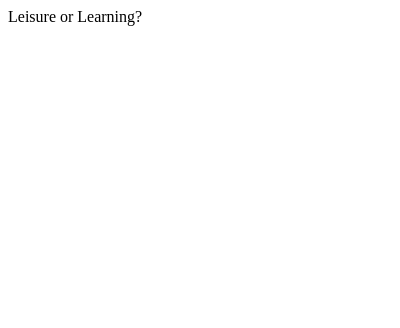
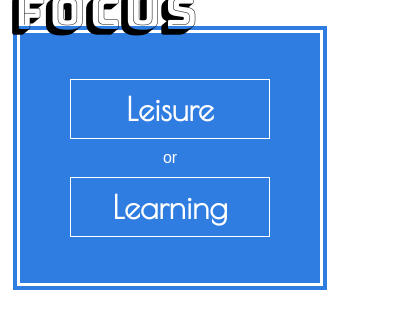
Before and after one commit to 04AJ/FocusExtension, a browser extension: page popup.html in a window 400 px wide. Drawn offline with nearby package versions, Linux system fonts and the light colour scheme.

Commit message:
Added basic UX and new files

```diff
--- a/popup.css
+++ b/popup.css
@@ -0,0 +1,53 @@
+body{
+    margin: 0;
+    min-width:220px;
+    padding: 10px;
+    font-family: Arial, Helvetica, sans-serif;
+}
+
+.title{
+    margin-top: -30px;
+    font-size: xxx-large;
+    font-family: 'Bungee Shade', cursive;
+    text-emphasis-color: white;
+}
+
+.container{
+    margin-top: -20px;
+
+    color: white;
+    padding: 50px;
+    background-color:rgb(48, 125, 226) ;
+    border: 10px double white;
+    width: 200px;
+    height: 150px;
+    display: flex;
+    flex-direction: column;
+    justify-content: center;
+    text-align: center;
+}
+a{
+    color: white;
+    text-decoration: none;
+    text-align: center;
+    font-size: xx-large;
+    font-weight: bold;
+    font-family: 'Poiret One', cursive;
+    padding: 10px;
+    margin: 10px 0px;
+
+    border: 1px solid white;
+    transition: border-width .3s linear;
+
+
+
+}
+
+a:hover{
+    color:black;
+    border-width: 5px;
+    border-color: black;
+
+
+
+}
--- a/popup.html
+++ b/popup.html
@@ -1,6 +1,32 @@
-<link href="popup.css" rel="stylesheet" type="text/css" />
-<script type="module" src="popup.js"></script>
+<!DOCTYPE html>
+<html lang="en">
+  <head>
+    <meta charset="UTF-8" />
+    <meta http-equiv="X-UA-Compatible" content="IE=edge" />
+    <meta name="viewport" content="width=device-width, initial-scale=1.0" />
+    <link href="popup.css" rel="stylesheet" type="text/css" />
+    <link rel="preconnect" href="https://fonts.googleapis.com" />
+    <link rel="preconnect" href="https://fonts.gstatic.com" crossorigin />
+    <link
+      href="https://fonts.googleapis.com/css2?family=Bungee+Shade&display=swap"
+      rel="stylesheet"
+    />
+    <link rel="preconnect" href="https://fonts.googleapis.com" />
+    <link rel="preconnect" href="https://fonts.gstatic.com" crossorigin />
+    <link
+      href="https://fonts.googleapis.com/css2?family=Poiret+One&display=swap"
+      rel="stylesheet"
+    />
 
-<div class="container">
-  <div class="title">Leisure or Learning?</div>
-</div>
+    <title>Focus</title>
+  </head>
+  <body>
+    <div class="title">Focus</div>
+    <div class="container">
+      <a href="../leisure.html">Leisure</a> or
+      <a href="../leisure.html">Learning</a>
+    </div>
+
+    <script type="module" src="popup.js"></script>
+  </body>
+</html>
```
Also changed, not shown: learning.html (added), leisure.html (added).
